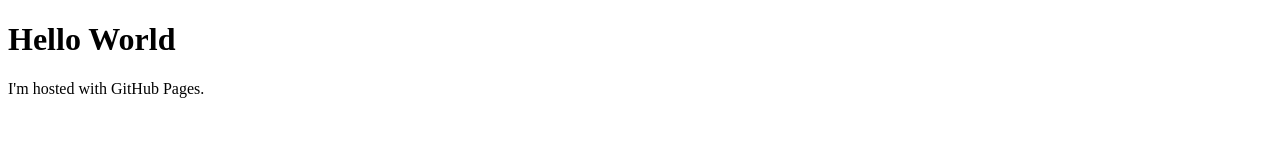
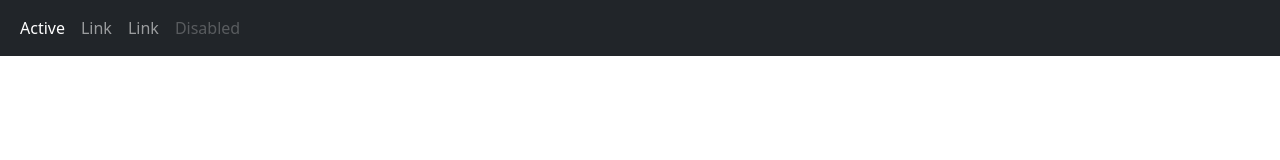
Before and after one commit to JohnPesantez/johnpzsk.github.io, a plain HTML site: page index.html in a window 1280 px wide. Drawn offline with nearby package versions, Linux system fonts and the light colour scheme.

Commit message:
Update index.html

```diff
--- a/index.html
+++ b/index.html
@@ -1,7 +1,30 @@
 <!DOCTYPE html>
-<html>
+<html lang="en">
+<head>
+  <title>Bootstrap Example</title>
+  <meta charset="utf-8">
+  <meta name="viewport" content="width=device-width, initial-scale=1">
+  <link href="https://cdn.jsdelivr.net/npm/bootstrap@5.2.1/dist/css/bootstrap.min.css" rel="stylesheet">
+  <script src="https://cdn.jsdelivr.net/npm/bootstrap@5.2.1/dist/js/bootstrap.bundle.min.js"></script>
+</head>
 <body>
-<h1>Hello World</h1>
-<p>I'm hosted with GitHub Pages.</p>
+  <nav class="navbar navbar-expand-sm bg-dark navbar-dark">
+    <div class="container-fluid">
+      <ul class="navbar-nav">
+        <li class="nav-item">
+          <a class="nav-link active" href="#">Active</a>
+        </li>
+        <li class="nav-item">
+          <a class="nav-link" href="#">Link</a>
+        </li>
+        <li class="nav-item">
+          <a class="nav-link" href="#">Link</a>
+        </li>
+        <li class="nav-item">
+          <a class="nav-link disabled" href="#">Disabled</a>
+        </li>
+      </ul>
+    </div>
+  </nav>
 </body>
 </html>
```
